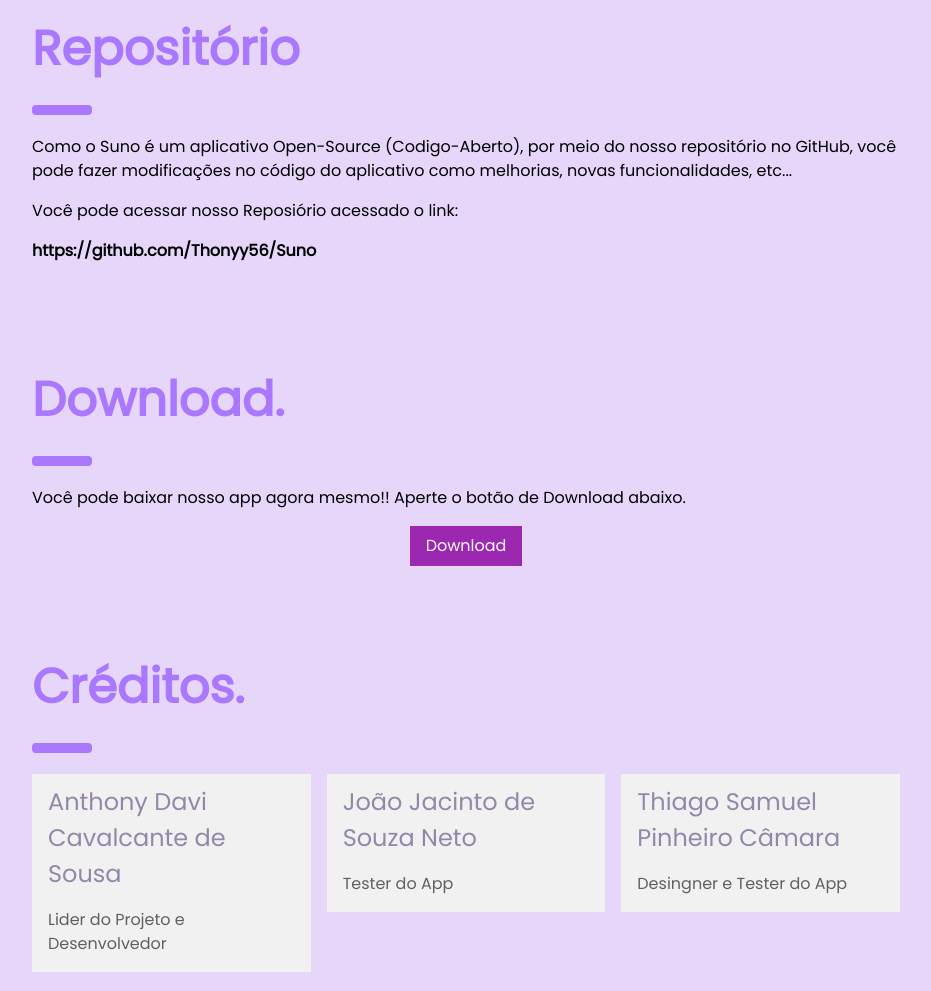
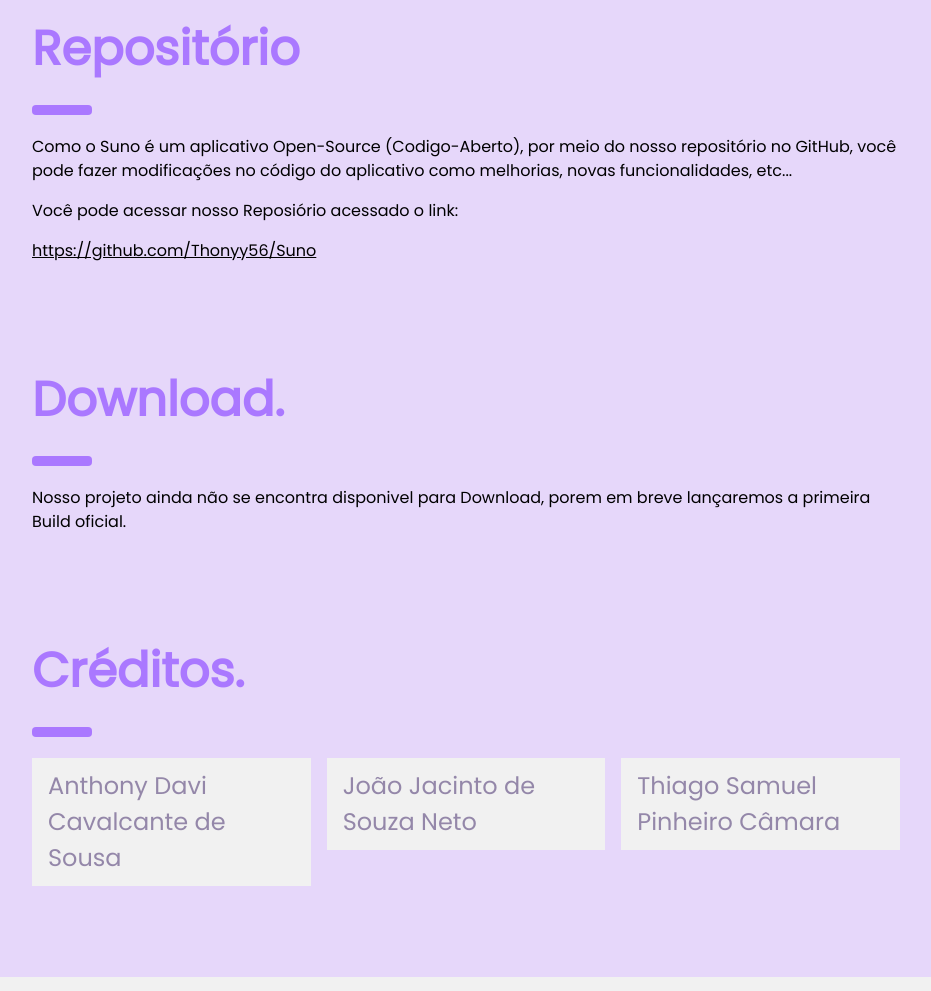
Before and after one commit to Thonyy56/SunoApp, a plain HTML site: page index.html in a window 1280 px wide. Shown: the part 958-1949 px from the top of the page, without its empty margins (324-1255 px from the left). Drawn offline with nearby package versions, Linux system fonts and the light colour scheme.

Commit message:
Update index.html

```diff
--- a/index.html
+++ b/index.html
@@ -94,18 +94,14 @@
     <hr style="width:50px;border:5px solid #AA78FF" class="w3-round">
     <p>Como o Suno é um aplicativo Open-Source (Codigo-Aberto), por meio do nosso repositório no GitHub, você pode fazer modificações no código do aplicativo como melhorias, novas funcionalidades, etc...</p>
     <p>Você pode acessar nosso Reposiório acessado o link: </p>
-    <p><b>https://github.com/Thonyy56/Suno</b></p>
+   <p><a href="https://github.com/Thonyy56/Suno" target="_blank">https://github.com/Thonyy56/Suno</a></p>
   </div>
 
 <!-- Download -->
 <div class="w3-container" id="Download" style="margin-top:75px">
   <h1 class="w3-xxxlarge" style="color:#AA78FF;"><b>Download.</b></h1>
   <hr style="width:50px;border:5px solid #AA78FF" class="w3-round">
-  <p>Você pode baixar nosso app agora mesmo!! Aperte o botão de Download abaixo.</p>
-</div>
-
-<div style="text-align:center;">
-  <a href="https://example.com/seu_arquivo.apk" class="w3-button w3-purple" target="_blank">Download</a>
+  <p>Nosso projeto ainda não se encontra disponivel para Download, porem em breve lançaremos a primeira Build oficial.</p>
 </div>
 
 <!-- Créditos -->
@@ -119,7 +115,6 @@
     <div class="w3-light-grey">
       <div class="w3-container">
         <h3>Anthony Davi Cavalcante de Sousa</h3>
-        <p class="w3-opacity">Lider do Projeto e Desenvolvedor</p>
       </div>
     </div>
   </div>
@@ -127,7 +122,6 @@
     <div class="w3-light-grey">
       <div class="w3-container">
         <h3>João Jacinto de Souza Neto</h3>
-        <p class="w3-opacity">Tester do App</p>
       </div>
     </div>
   </div>
@@ -135,7 +129,6 @@
     <div class="w3-light-grey">
       <div class="w3-container">
         <h3>Thiago Samuel Pinheiro Câmara</h3>
-        <p class="w3-opacity">Desingner e Tester do App</p>
       </div>
     </div>
   </div>
```
